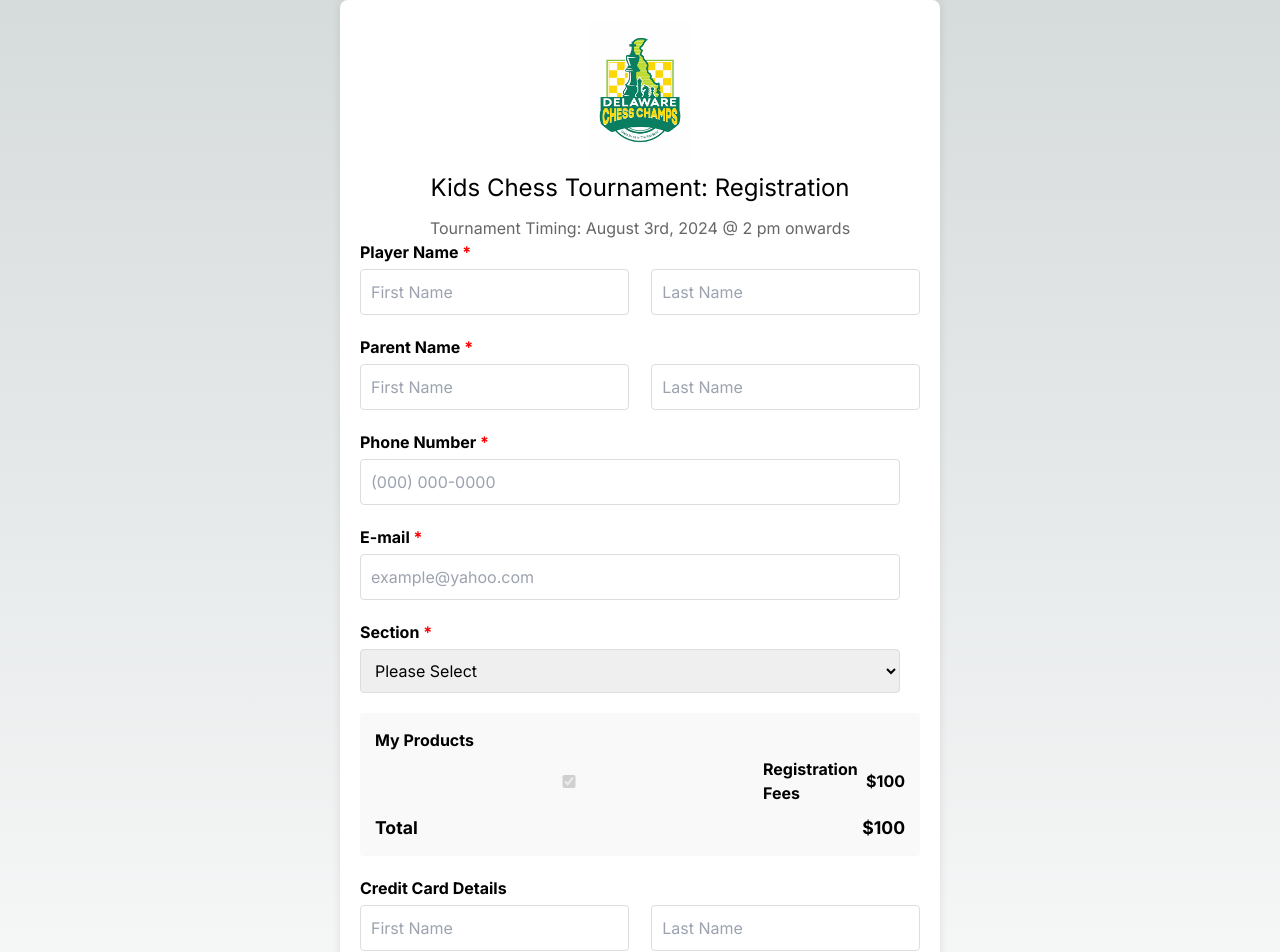
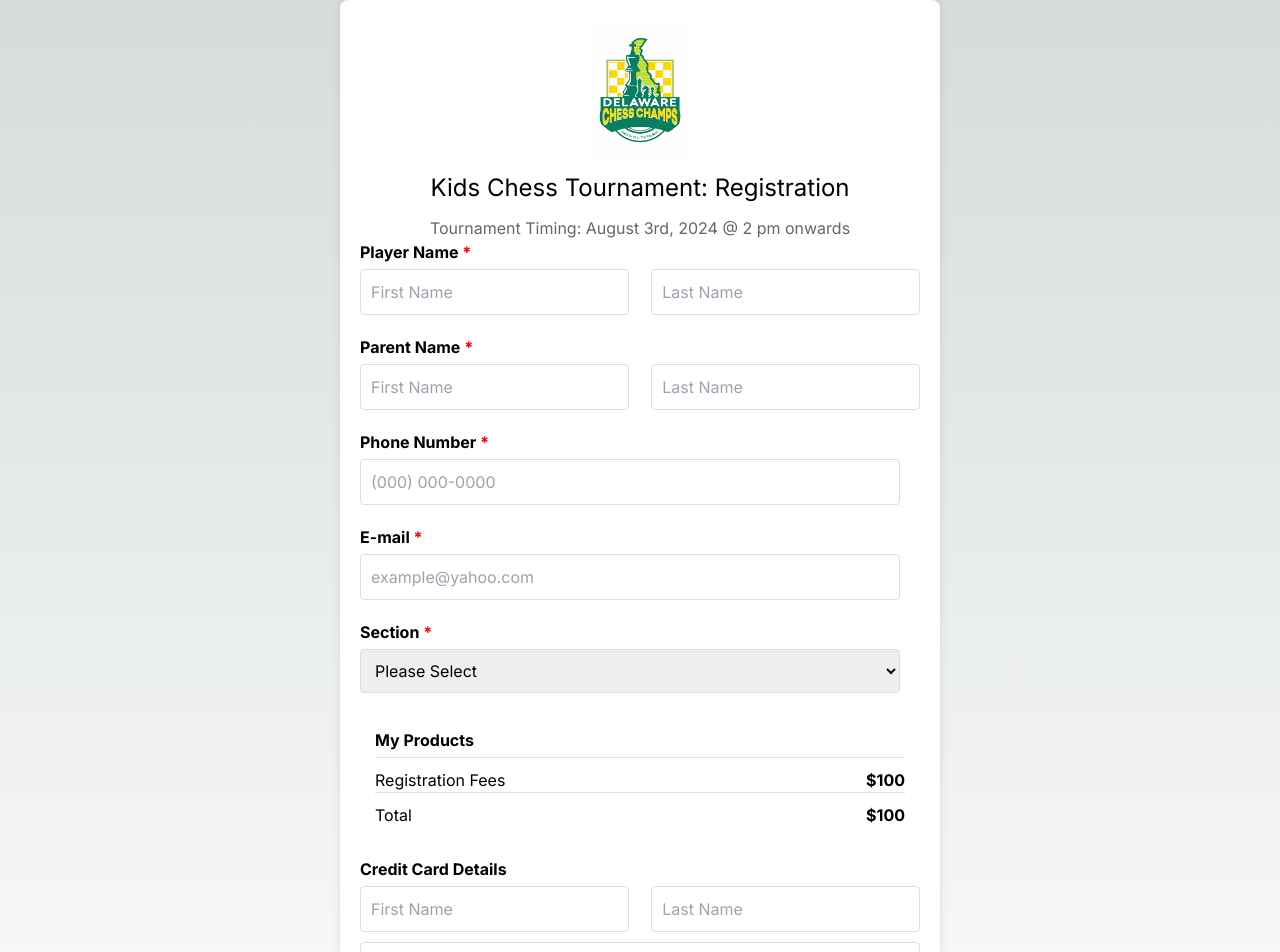
Before and after one commit to ComplianceFrontiers/Payment_Form_Frontend, a Next.js app: page /payment in a window 1280 px wide. Shown: the top 952 px of the page. Built offline with nearby package versions, Linux system fonts and the light colour scheme.

Commit message:
admin page added

```diff
--- a/src/app/payment/page.tsx
+++ b/src/app/payment/page.tsx
@@ -48,16 +48,19 @@ const Payment = () => {
 
         <div className="form-group product-selection">
   <label>My Products</label>
-          <div className="product">
-            <input type="checkbox" id="registrationFees" checked disabled />
-            <label htmlFor="registrationFees">Registration Fees</label>
-            <span>$100</span>
+
+  <div className="total" style={{ backgroundColor: '#fff' }}>
+  {/* <input type="checkbox" checked /> */}
+  <span>Registration Fees</span>
+  <span className="total-price">$100</span>
 </div>
+
   <div className="total">
     <span>Total</span>
-            <span>$100</span>
+    <span className="total-price">$100</span>
   </div>
 </div>
+
 
         <div className="form-group credit-card-details">
           <label htmlFor="cardFirstName">Credit Card Details</label>
--- a/src/app/payment/payment.scss
+++ b/src/app/payment/payment.scss
@@ -5,12 +5,14 @@
   border-radius: 8px;
   background-color: #fff;
   box-shadow: 0 0 10px rgba(0, 0, 0, 0.1);
+}
 
 .tournament-header {
   display: flex;
   flex-direction: column;
-      align-items: center; /* Center the content horizontally */
+  align-items: center;
   text-align: center;
+}
 
 .tournament-logo {
   width: 100px;
@@ -25,130 +27,6 @@
 
 p {
   color: #666;
-      }
-    }
-
-    .registration-form {
-      .form-group {
-        margin-bottom: 20px;
-
-        label {
-          display: block;
-          margin-bottom: 5px;
-          font-weight: bold;
-        }
-
-        input, select {
-          width: calc(100% - 20px);
-          padding: 10px;
-          margin: 0;
-          border: 1px solid #ddd;
-          border-radius: 4px;
-
-          &:focus {
-            border-color: #007bff;
-            outline: none;
-          }
-        }
-
-        .name-fields {
-          display: flex;
-          justify-content: space-between;
-
-          input {
-            width: 48%;
-          }
-        }
-      }
-
-      .product-selection {
-        background-color: #f9f9f9;
-        padding: 15px;
-        border-radius: 4px;
-
-        .product {
-          display: flex;
-          justify-content: space-between;
-          align-items: center;
-          margin-bottom: 10px;
-
-          label {
-            margin: 0;
-          }
-
-          span {
-            font-weight: bold;
-          }
-        }
-
-        .total {
-          display: flex;
-          justify-content: space-between;
-          font-size: 1.1em;
-          font-weight: bold;
-        }
-      }
-
-      .credit-card-details {
-        input {
-          width: 100%;
-          margin-bottom: 10px;
-        }
-
-        .card-details {
-          display: flex;
-          justify-content: space-between;
-
-          input {
-            width: 48%;
-          }
-        }
-      }
-
-      .submit-button {
-        width: 100%;
-        padding: 10px;
-        border: none;
-        background-color: #007bff;
-        color: #fff;
-        font-size: 1em;
-        border-radius: 4px;
-        cursor: pointer;
-
-        &:hover {
-          background-color: #0056b3;
-        }
-      }
-    }
-  }
-  .payment-container {
-    max-width: 600px;
-    margin: auto;
-    padding: 20px;
-    border-radius: 8px;
-    background-color: #fff;
-    box-shadow: 0 0 10px rgba(0, 0, 0, 0.1);
-
-    .tournament-header {
-      display: flex;
-      flex-direction: column;
-      align-items: center;
-      text-align: center;
-
-      .tournament-logo {
-        width: 100px;
-        height: auto;
-        margin-bottom: 10px;
-      }
-
-      h1 {
-        margin-bottom: 10px;
-        font-size: 1.5em;
-      }
-
-      p {
-        color: #666;
-      }
 }
 
 .registration-form {
@@ -189,30 +67,35 @@
   }
 
   .product-selection {
-        background-color: #f9f9f9;
+    // background-color: #ffffff;
     padding: 15px;
-        border-radius: 4px;
+    border-radius: 8px;
+    margin-bottom: 15px;
 
     .product {
-          display: flex;
-          justify-content: space-between;
-          align-items: center;
-          margin-bottom: 10px;
+      // display: flex;
+      // justify-content: flex-start;
 
-          label {
-            margin: 0;
-          }
+      background-color: #c7d6f8;
+      padding: 1px 1px;
 
-          span {
+
+
+      .price {
         font-weight: bold;
+        align-items: end;
       }
     }
 
     .total {
       display: flex;
       justify-content: space-between;
-          font-size: 1.1em;
+      border-top: 1px solid #e0e0e0;
+      padding-top: 10px;
+
+      .total-price {
         font-weight: bold;
+      }
     }
   }
 
@@ -231,6 +114,12 @@
       }
     }
   }
+  .small-checkbox {
+    width: 16px; /* Adjust width */
+    height: 16px; /* Adjust height */
+    transform: scale(0.8); /* Adjust scale if needed */
+  }
+
 
   .submit-button {
     width: 100%;
@@ -256,4 +145,3 @@
     }
   }
 }
-  }
```
Lines whose indentation alone changed are shown as unchanged.
